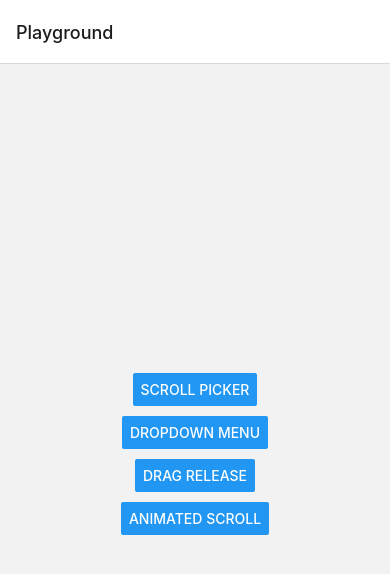
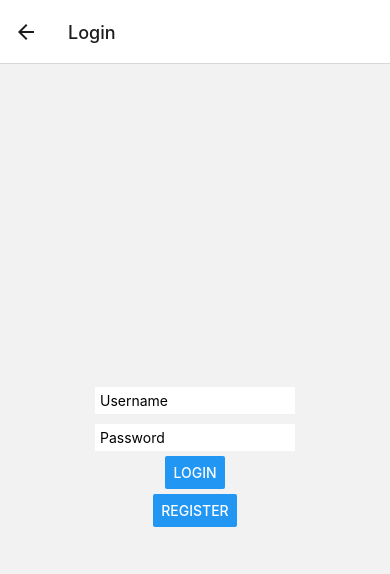
Before and after one commit to kennychu0510/react_native_playground, a React Native app: screen /Login in a window 390 px wide. Shown: the top 574 px of the page. Built offline with nearby package versions, Linux system fonts and the light colour scheme; no server answers.

Commit message:
created login with firebase

```diff
--- a/babel.config.js
+++ b/babel.config.js
@@ -1,4 +1,4 @@
 module.exports = {
   presets: ['module:metro-react-native-babel-preset'],
-  plugins: ['react-native-reanimated/plugin'],
+  plugins: [['module:react-native-dotenv'], ['react-native-reanimated/plugin']],
 };
--- a/package.json
+++ b/package.json
@@ -15,8 +15,10 @@
     "@react-navigation/native": "^6.1.1",
     "@react-navigation/native-stack": "^6.9.7",
     "add": "^2.0.6",
+    "firebase": "^9.16.0",
     "react": "18.1.0",
     "react-native": "0.70.6",
+    "react-native-dotenv": "^3.4.7",
     "react-native-gesture-handler": "^2.9.0",
     "react-native-reanimated": "^2.14.2",
     "react-native-safe-area-context": "^4.4.1",
--- a/src/App.tsx
+++ b/src/App.tsx
@@ -1,13 +1,17 @@
 import React, { useState, type PropsWithChildren } from 'react';
 import { Button, SafeAreaView, ScrollView, StatusBar, StyleSheet, Text, useColorScheme, View } from 'react-native';
 import { ScrollPicker } from './components/ScrollPicker';
-import { NavigationContainer } from '@react-navigation/native';
+import { NavigationContainer, NavigationProp } from '@react-navigation/native';
 import { createNativeStackNavigator } from '@react-navigation/native-stack';
 import { ScrollPickerPage } from './pages/ScrollPickerPage';
 import { Landing } from './pages/Landing';
 import { DropdownMenuPage } from './pages/DropdownMenuPage';
 import { DragRelease } from './pages/DragRelease';
 import { AnimatedScroll } from './pages/AnimatedScroll';
+import Login from './pages/Login';
+import Profile from './pages/Profile';
+import { onAuthStateChanged } from 'firebase/auth';
+import { Auth } from './firebase';
 
 export type RootStackParamList = {
   Landing: undefined;
@@ -15,11 +19,19 @@ export type RootStackParamList = {
   DropdownMenu: undefined;
   DragRelease: undefined;
   AnimatedScroll: undefined;
+  Login: undefined;
+  Profile: undefined;
 };
+
+export type RootScreenNavigationProp = NavigationProp<RootStackParamList>;
 
 const Stack = createNativeStackNavigator<RootStackParamList>();
 
 const App = () => {
+  const isLoggedIn = Auth.currentUser;
+
+  console.log(isLoggedIn);
+
   return (
     <NavigationContainer>
       <Stack.Navigator initialRouteName="Landing">
@@ -28,6 +40,8 @@ const App = () => {
         <Stack.Screen name="DropdownMenu" component={DropdownMenuPage} />
         <Stack.Screen name="DragRelease" component={DragRelease} />
         <Stack.Screen name="AnimatedScroll" component={AnimatedScroll} />
+        <Stack.Screen name="Login" component={Login} />
+        <Stack.Screen name="Profile" component={Profile} />
       </Stack.Navigator>
     </NavigationContainer>
   );
--- /dev/null
+++ b/src/firebase.ts
@@ -0,0 +1,23 @@
+// Import the functions you need from the SDKs you need
+import { initializeApp } from 'firebase/app';
+import { getAuth } from 'firebase/auth';
+// TODO: Add SDKs for Firebase products that you want to use
+// https://firebase.google.com/docs/web/setup#available-libraries
+//@ts-ignore
+import { apiKey, authDomain, projectId, storageBucket, messagingSenderId, appId, measurementId } from '@env';
+
+// Your web app's Firebase configuration
+// For Firebase JS SDK v7.20.0 and later, measurementId is optional
+const firebaseConfig = {
+  apiKey,
+  authDomain,
+  projectId,
+  storageBucket,
+  messagingSenderId,
+  appId,
+  measurementId,
+};
+
+// Initialize Firebase
+const app = initializeApp(firebaseConfig);
+export const Auth = getAuth(app);
--- a/src/pages/Landing.tsx
+++ b/src/pages/Landing.tsx
@@ -11,6 +11,8 @@ const PAGES = [
   { name: 'Dropdown Menu', component: 'DropdownMenu' as const },
   { name: 'Drag Release', component: 'DragRelease' as const },
   { name: 'Animated Scroll', component: 'AnimatedScroll' as const },
+  { name: 'Login', component: 'Login' as const },
+  { name: 'Profile', component: 'Profile' as const },
 ];
 
 export const Landing = () => {
--- /dev/null
+++ b/src/pages/Login.tsx
@@ -0,0 +1,79 @@
+import { Alert, Button, KeyboardAvoidingView, StyleSheet, Text, TextInput, View } from 'react-native';
+import React, { useEffect, useState } from 'react';
+import { createUserWithEmailAndPassword, signInWithEmailAndPassword } from 'firebase/auth';
+import { Auth } from '../firebase';
+import { useNavigation } from '@react-navigation/native';
+import { RootScreenNavigationProp } from '../App';
+import { StackActions } from '@react-navigation/native';
+
+export default function Login() {
+  const [email, setEmail] = useState('');
+  const [password, setPassword] = useState('');
+  const navigation = useNavigation<RootScreenNavigationProp>();
+
+  useEffect(() => {
+    /* Redirect to profile page and remove login page in navigation state if already logged in*/
+    Auth.onAuthStateChanged(user => {
+      if (user) {
+        navigation.dispatch(state => {
+          return StackActions.pop();
+        });
+        navigation.navigate('Profile');
+      }
+    });
+  }, []);
+
+  function handleSignUp() {
+    createUserWithEmailAndPassword(Auth, email, password)
+      .then(userCredential => {
+        const user = userCredential.user;
+        Alert.alert('Sign up success');
+      })
+      .catch(error => {
+        console.log(error.message);
+        Alert.alert('Could not sign up', error.message);
+      });
+  }
+
+  function handleLogin() {
+    signInWithEmailAndPassword(Auth, email, password)
+      .then(userCredential => {
+        const user = userCredential.user;
+      })
+      .catch(error => {
+        console.log(error.message);
+        Alert.alert('Could not login', error.message);
+      });
+  }
+
+  return (
+    <KeyboardAvoidingView style={styles.container} behavior="padding">
+      <View style={styles.row}>
+        <TextInput style={styles.input} placeholder={'Username'} value={email} onChangeText={setEmail} autoCapitalize="none" />
+      </View>
+      <View style={styles.row}>
+        <TextInput style={styles.input} placeholder={'Password'} secureTextEntry onChangeText={setPassword} />
+      </View>
+      <Button title={'Login'} onPress={handleLogin} />
+      <View style={{ marginTop: 5 }} />
+      <Button title={'Register'} onPress={handleSignUp} />
+    </KeyboardAvoidingView>
+  );
+}
+
+const styles = StyleSheet.create({
+  container: {
+    flex: 1,
+    justifyContent: 'center',
+    alignItems: 'center',
+  },
+  input: {
+    backgroundColor: 'white',
+    padding: 5,
+    width: 200,
+  },
+  row: {
+    flexDirection: 'row',
+    margin: 5,
+  },
+});
--- /dev/null
+++ b/src/pages/Profile.tsx
@@ -0,0 +1,63 @@
+import { Alert, Button, SafeAreaView, StyleSheet, Text, View } from 'react-native';
+import React from 'react';
+import { Auth } from '../firebase';
+import { useNavigation } from '@react-navigation/native';
+import { RootScreenNavigationProp } from '../App';
+
+export default function Profile() {
+  const user = Auth.currentUser;
+  const navigation = useNavigation<RootScreenNavigationProp>();
+
+  async function logout() {
+    try {
+      await Auth.signOut();
+      Alert.alert('logout success');
+      navigation.goBack();
+    } catch (error) {
+      Alert.alert('logout failed', String(error));
+    }
+  }
+  return (
+    <SafeAreaView style={{ flex: 1, marginHorizontal: 20 }}>
+      <View style={styles.container}>
+        {user ? (
+          <>
+            <View style={styles.row}>
+              <Text style={styles.label}>Email:</Text>
+              <Text>{user?.email}</Text>
+            </View>
+            <View style={styles.row}>
+              <Text style={styles.label}>Created on:</Text>
+              <Text>{Auth.currentUser?.metadata.creationTime}</Text>
+            </View>
+            <View style={styles.row}>
+              <Text style={styles.label}>Last Sign In:</Text>
+              <Text>{Auth.currentUser?.metadata.lastSignInTime}</Text>
+            </View>
+          </>
+        ) : (
+          <Text>You are not logged in</Text>
+        )}
+      </View>
+      {user ? <Button onPress={logout} title="Logout"></Button> : null}
+    </SafeAreaView>
+  );
+}
+
+const styles = StyleSheet.create({
+  container: {
+    flex: 1,
+    justifyContent: 'center',
+    alignItems: 'center',
+  },
+  row: {
+    flexDirection: 'row',
+    width: '100%',
+  },
+  label: {
+    width: 120,
+    fontWeight: 'bold',
+    alignSelf: 'flex-start',
+    // backgroundColor: 'pink'
+  },
+});
```
Also changed, not shown: 2 other files (tests, documents, lock files or other folders).
